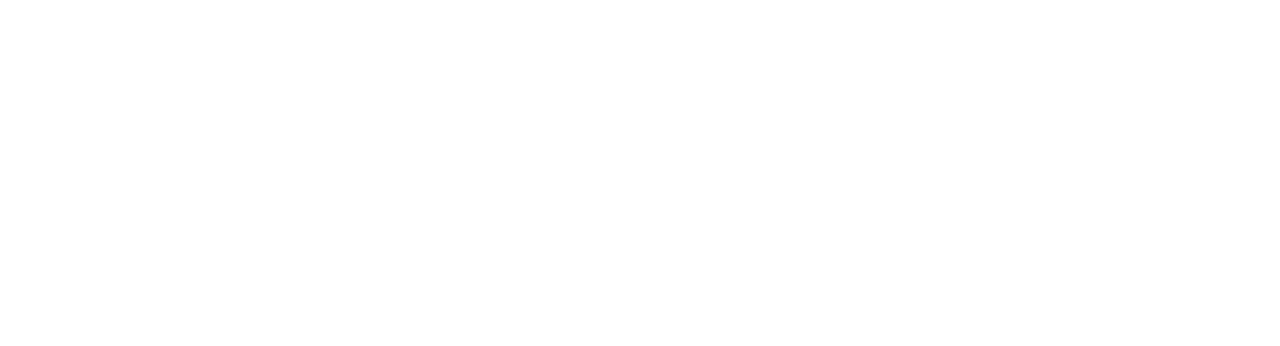
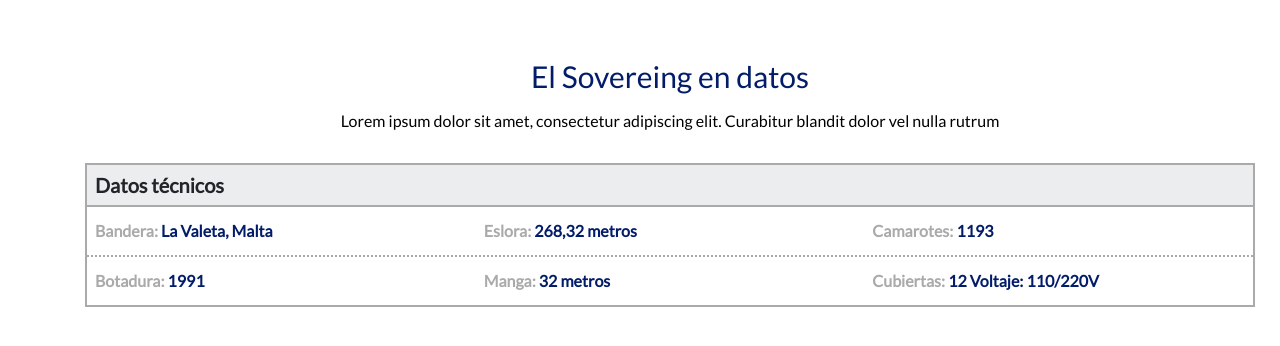
Before and after one commit to damalga/Template-Node-Gulp-Sass-grid-layout-8x12-, a website: page index.html in a window 1280 px wide. Drawn offline with nearby package versions, Linux system fonts and the light colour scheme.

Commit message:
first commit

```diff
--- a/gulpfile.js
+++ b/gulpfile.js
@@ -6,7 +6,7 @@ var autoprefixer = require('gulp-autoprefixer');
 gulp.task('sass', function(){
   gulp.src('./sass/base.sass')
     .pipe(sass({
-      outputStyle: 'compressed',
+      outputStyle: 'expanded',
     }))
     .pipe(autoprefixer({
       versions: ['last 2 browsers']
@@ -16,4 +16,5 @@ gulp.task('sass', function(){
 
 gulp.task('default', function(){
   gulp.watch('./sass/*.sass', ['sass']);
+  gulp.watch('./sass/*.scss', ['sass']);
 });
--- a/index.html
+++ b/index.html
@@ -4,6 +4,7 @@
     <meta charset="utf-8">
     <title>Hello!</title>
     <!--css-->
+    <link href="https://fonts.googleapis.com/css?family=Lato" rel="stylesheet">
     <link rel="stylesheet" type="text/css" href="node_modules/bootstrap/dist/css/bootstrap.min.css">
     <link rel="stylesheet" type="text/css" href="css/base.css">
     <!--js-->
@@ -12,7 +13,47 @@
   </head>
 
   <body class="container">
+    <div class="content-data-sheet">
+    	<h1 class="title-data-sheet">El Sovereing en datos</h1>
+    	<span class="text-data-sheet">Lorem ipsum dolor sit amet, consectetur adipiscing elit. Curabitur blandit dolor vel nulla rutrum</span>
+    	<!-- <#LIST> bucle repetible de datos -->
+    	<div class="content-table">
+    		<div class="title-table">
+    			<h2 class="title">Datos técnicos</h2>
+        </div>
 
+  			<div class="row table-data-sheet">
+    				<div class="col-sm-4 item-data">
+    					<span class="name-data">Bandera:</span>
+    					<span class="description-data">La Valeta, Malta</span>
+    				</div>
+    				<div class="col-sm-4 item-data">
+    					<span class="name-data">Eslora:</span>
+    					<span class="description-data">268,32 metros</span>
+    				</div>
+    				<div class="col-sm-4 item-data">
+    					<span class="name-data">Camarotes:</span>
+    					<span class="description-data">1193</span>
+    				</div>
+        </div>
+
+        <div class="row table-data-sheet">
+  				<div class="col-sm-4 item-data">
+  					<span class="name-data">Botadura:</span>
+  					<span class="description-data">1991</span>
+  				</div>
+  				<div class="col-sm-4 item-data">
+  					<span class="name-data">Manga:</span>
+  					<span class="description-data">32 metros</span>
+  				</div>
+  				<div class="col-sm-4 item-data">
+  					<span class="name-data">Cubiertas:</span>
+  					<span class="description-data">12 Voltaje: 110/220V</span>
+  				</div>
+  			</div>
+
+    	</div>
+    </div>
   </body>
 
 </html>
--- /dev/null
+++ b/sass/_data_sheet.scss
@@ -0,0 +1,54 @@
+.content-data-sheet {
+	width: rem($container-large-desktop);
+	margin: 0 auto;
+	margin-top: rem(64);
+	.title-data-sheet {
+		font-size: rem(30);
+		color: $blueDark;
+		text-align: center;
+		line-height: 0.8;
+		margin-bottom: rem(21);
+	}
+	.text-data-sheet {
+		font-size: rem(16);
+		display: block;
+		color: #000;
+		line-height: 1.5;
+		text-align: center;
+		margin-bottom: rem(30);
+	}
+
+	.content-table {
+		width: 100%;
+		border: rem(2) solid $grayDark;
+    margin-bottom: rem(30);
+		.title-table {
+      background: $grayLight;
+      padding: rem(8);
+      border-bottom: rem(2) solid $grayDark;
+      .title {
+        font-size: rem(20);
+        margin-bottom: 0;
+        font-weight: 700;
+			}
+    }
+    .table-data-sheet {
+      margin: 0;
+      border-bottom: rem(2) dotted $grayDark;
+      &:last-child{
+        border-bottom: 0;
+      }
+      .item-data {
+        padding: rem(16) rem(8);
+        font-weight: 700;
+        .name-data{
+          color: $grayDark;
+        }
+        .description-data {
+          color: $blueDark;
+        }
+      }
+    }
+	}
+
+}
--- /dev/null
+++ b/sass/_estilos.scss
@@ -0,0 +1,18 @@
+/* Pixels to REM -- Ejemplo: font-size: rem(16) */
+$baseFontSize: 16px;
+$container-large-desktop: 1170px;
+@function rem($pixels, $context: $baseFontSize) {
+  @if (unitless($pixels)) {
+    $pixels: $pixels * 1px;
+  }
+  @if (unitless($context)) {
+    $context: $context * 1px;
+  }
+  @return $pixels / $context * 1rem;
+}
+
+// Colors
+$blueDark:    #021c69;
+$blueLight:   #0dc8bd;
+$grayLight:   #ecedee;
+$grayDark:    #aaa;
--- a/sass/_fonts.sass
+++ /dev/null
@@ -1,28 +0,0 @@
-h1, h2, h3
-  display: block
-
-h1
-  font-size: 2.8em
-h2
-  font-size: 2.4em
-h3
-  font-size: 2em
-
-h4, h5, h6
-  display: inline-block
-
-h4
-  font-size: 1.6em
-h5
-  font-size: 1.2em
-h6, span
-  font-size: .8em
-  font-style: italic
-
-p
-  font-size: .9em
-
-ul
-  li
-    font-size: 1em
-    a
--- a/sass/_reset.sass
+++ b/sass/_reset.sass
@@ -3,7 +3,7 @@
   padding: 0
   border: 0
   font-size: 100%
-  font: inherit
+  font-family: 'Lato', sans-serif
   vertical-align: baseline
 
 article, aside, details, figcaption, figure, footer, header, hgroup, menu, nav, section
--- a/sass/base.sass
+++ b/sass/base.sass
@@ -3,4 +3,6 @@
 @import colors
 @import scaffolding
 //@import grid-layout
+@import estilos
+@import data_sheet
 @import main
```
Also changed, not shown: css/base.css.
